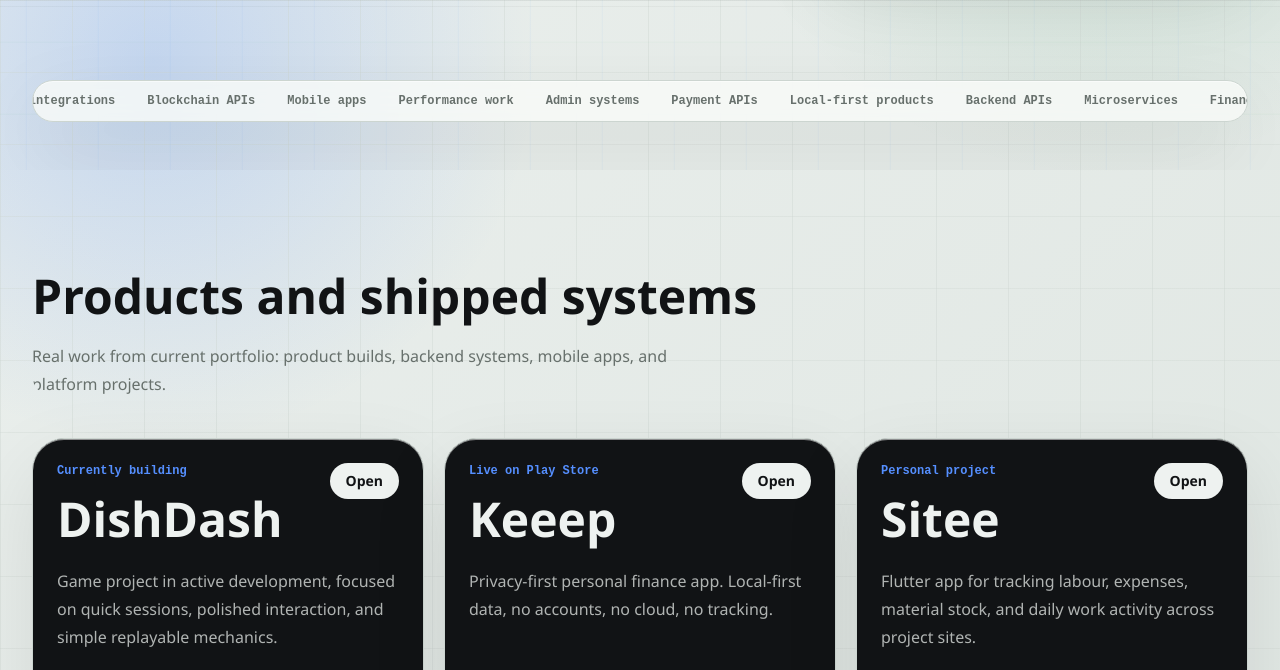
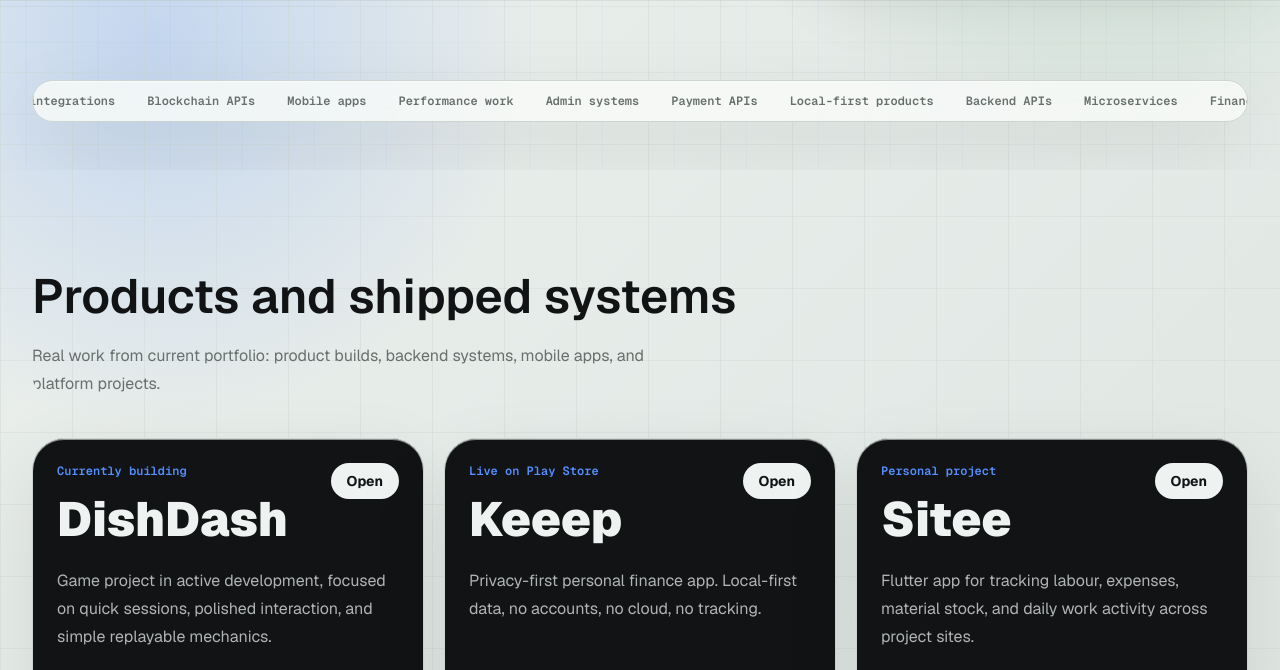
Before and after one commit to nafishahmeddev/website, an Astro site: page / in a window 1280 px wide. Shown: the part 792-1462 px from the top of the page. Built offline with nearby package versions, Linux system fonts and the light colour scheme; Astro itself is replaced by a stand-in of ours.

Commit message:
feat: update font settings and add Google Fonts to enhance typography in layout and styles

```diff
--- a/src/layouts/BaseLayout.astro
+++ b/src/layouts/BaseLayout.astro
@@ -17,6 +17,12 @@ const {
     <meta property="og:title" content={title} />
     <meta property="og:description" content={description} />
     <meta property="og:type" content="website" />
+    <link rel="preconnect" href="https://fonts.googleapis.com" />
+    <link rel="preconnect" href="https://fonts.gstatic.com" crossorigin />
+    <link
+      rel="stylesheet"
+      href="https://fonts.googleapis.com/css2?family=Geist:wght@400;500;600;700;800;900&family=Geist+Mono:wght@400;500;600;700;800&display=swap"
+    />
     <link rel="icon" href="/favicon.ico" sizes="any" />
     <link rel="icon" type="image/png" sizes="32x32" href="/favicon-32x32.png" />
     <link rel="icon" type="image/png" sizes="192x192" href="/favicon-192x192.png" />
--- a/src/styles/global.css
+++ b/src/styles/global.css
@@ -3,8 +3,8 @@
 @custom-variant dark (&:where(.dark, .dark *));
 
 @theme {
-  --font-sans: "Geist", "Avenir Next", "Segoe UI", sans-serif;
-  --font-mono: "Geist Mono", "SFMono-Regular", "Roboto Mono", monospace;
+  --font-sans: "Geist", Inter, ui-sans-serif, system-ui, -apple-system, BlinkMacSystemFont, "Segoe UI", sans-serif;
+  --font-mono: "Geist Mono", ui-monospace, "SFMono-Regular", "Roboto Mono", "Cascadia Code", monospace;
   --color-ink: #111315;
   --color-paper: #eef2f0;
   --color-muted: #67706c;
@@ -66,6 +66,8 @@ body {
   background-size: 72px 72px, 72px 72px, auto, auto, auto;
   color: var(--text);
   font-family: var(--font-sans);
+  -webkit-font-smoothing: antialiased;
+  -moz-osx-font-smoothing: grayscale;
   text-rendering: optimizeLegibility;
 }
 
```
